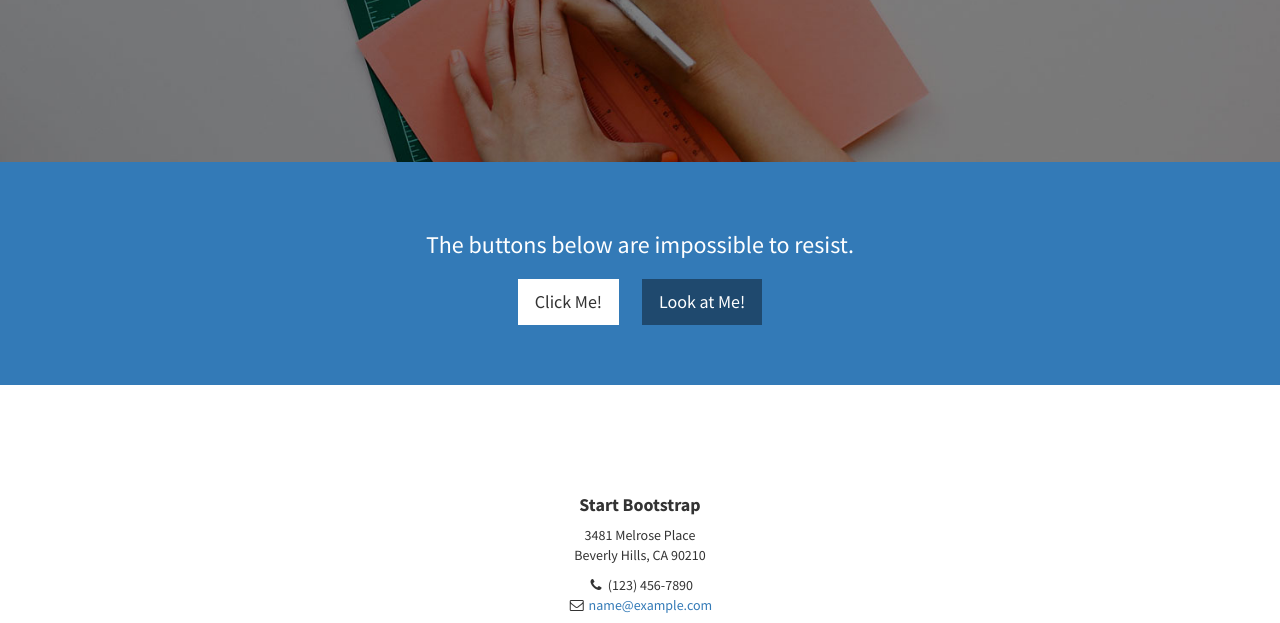
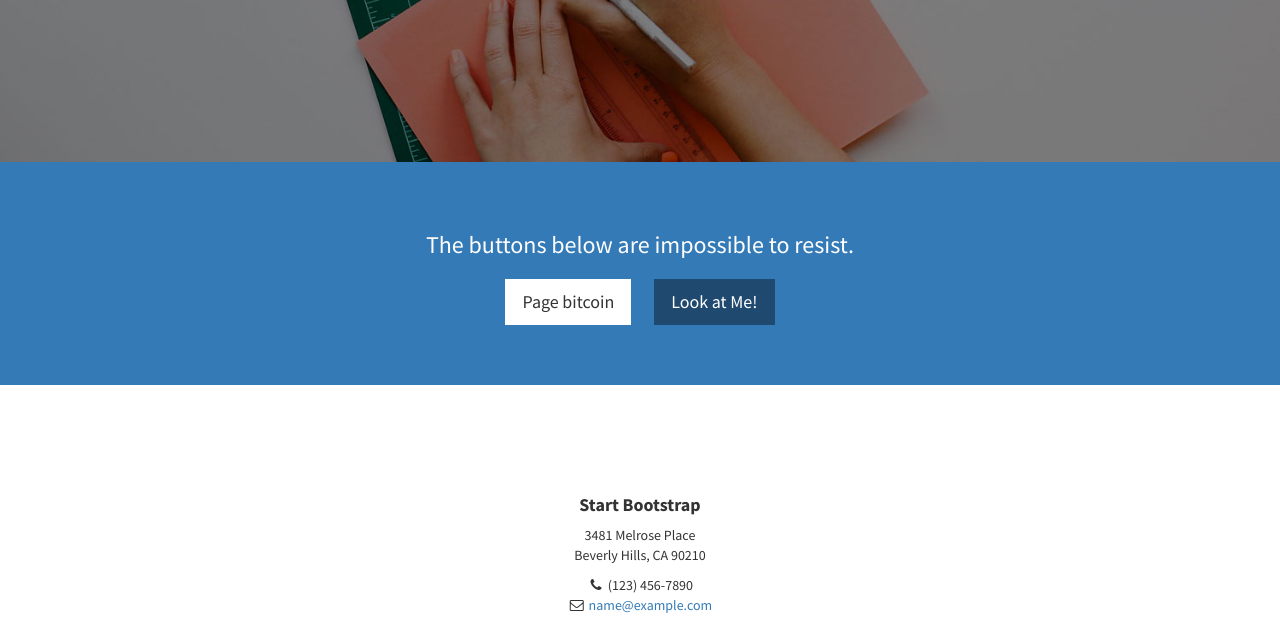
Before and after one commit to cjacques4/cjacques4.github.io, a plain HTML site: page index.html in a window 1280 px wide. Shown: the part 1250-1873 px from the top of the page. Drawn offline with Linux system fonts and the light colour scheme.

Commit message:
page bit

```diff
--- a/index.html
+++ b/index.html
@@ -208,7 +208,7 @@
             <div class="row">
                 <div class="col-lg-12 text-center">
                     <h3>The buttons below are impossible to resist.</h3>
-                    <a href="#" class="btn btn-lg btn-light">Click Me!</a>
+                    <a href="cjacques4.github.io/bitcoin/" class="btn btn-lg btn-light">Page bitcoin</a>
                     <a href="#" class="btn btn-lg btn-dark">Look at Me!</a>
                 </div>
             </div>
```
